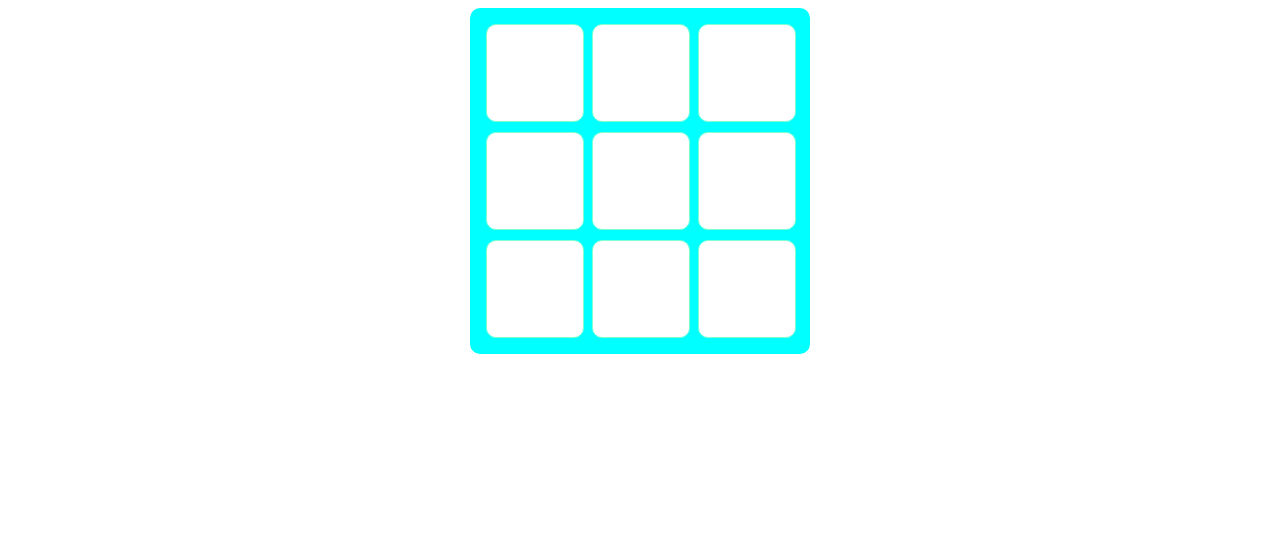
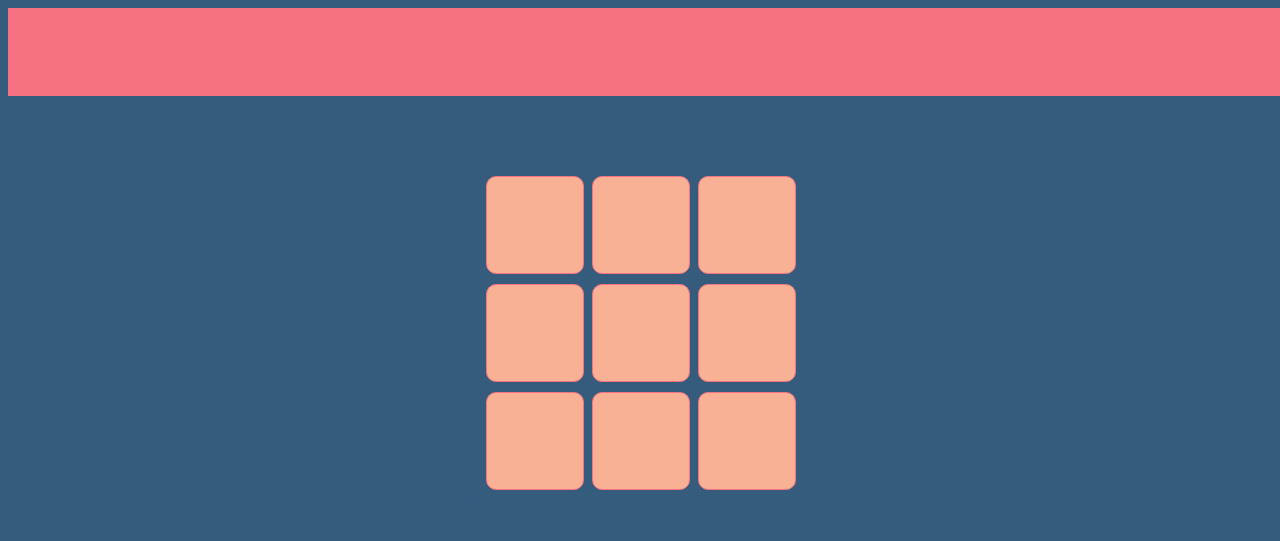
Before and after one commit to loubsang/game, a plain HTML site: page index.html in a window 1280 px wide. Drawn offline with Linux system fonts and the light colour scheme.

Commit message:
Make website more complete and organize documents, delete useless file

```diff
--- /dev/null
+++ b/css/index.css
@@ -0,0 +1,60 @@
+
+/* basic setting */
+:root{
+    --main-color:  rgba(53,92,125,1);
+    --second-color: rgba(248,177,149,1);
+    --third--color: rgba(246,114,128,1);
+}
+
+
+
+html{
+    height: 100vh;
+    background-color: var(--main-color);
+}
+
+h1{
+    color: white;
+}
+
+
+
+
+/* top navigation bar  */
+.nav{
+    height: 5.5rem;
+    width: 100vw;
+    margin-bottom: 4rem;
+    background: var(--third--color);
+}
+
+
+
+/* Main game panel */
+.container{
+    background-color: var(--main-color);
+    border-radius: 10px;
+    column-gap: 10px;
+    display: grid;
+    grid-template-columns: 6rem 6rem 6rem;
+    margin: auto;
+    padding: 1rem;
+    row-gap: 10px;
+    width: fit-content;
+}
+
+.container-box{
+    width: 6rem;
+    height: 6rem;
+    border: 1px solid black;
+    border-color: var(--third--color);
+    border-radius: 10px;
+    background-color: var(--second-color);
+}
+
+
+/*  button */
+.btn{
+    width: 2rem;
+    height: 2rem;
+}
--- a/index.css
+++ /dev/null
@@ -1,35 +0,0 @@
-
-/* define the basic setting */
-:root{
-
-}
-
-
-
-html{
-    background-color:  ;
-}
-
-
-
-
-.container{
-    background-color: aqua;
-    border-radius: 10px;
-    column-gap: 10px;
-    display: grid;
-    grid-template-columns: 6rem 6rem 6rem;
-    margin: auto;
-    padding: 1rem;
-    row-gap: 10px;
-    width: fit-content;
-}
-
-.box{
-    width: 6rem;
-    height: 6rem;
-    border: 1px solid black;
-    border-color: aquamarine;
-    border-radius: 10px;
-    background-color: white;
-}
--- a/index.html
+++ b/index.html
@@ -4,20 +4,25 @@
     <meta charset="UTF-8" />
     <meta http-equiv="X-UA-Compatible" content="IE=edge" />
     <meta name="viewport" content="width=device-width, initial-scale=1.0" />
-    <link rel="stylesheet" href="index.css" />
+    <link rel="stylesheet" href="./css/index.css" />
     <title>Tic-Tac-Logic</title>
   </head>
   <body>
+    <div class="nav"></div>
     <div class="container">
-      <div class="box" id="box1-1"></div>
-      <div class="box" id="box1-2"></div>
-      <div class="box" id="box1-3"></div>
-      <div class="box" id="box2-1"></div>
-      <div class="box" id="box2-2"></div>
-      <div class="box" id="box2-3"></div>
-      <div class="box" id="box3-1"></div>
-      <div class="box" id="box3-2"></div>
-      <div class="box" id="box3-3"></div>
+      <div class="container-box" id="box1-1"></div>
+      <div class="container-box" id="box1-2"></div>
+      <div class="container-box" id="box1-3"></div>
+      <div class="container-box" id="box2-1"></div>
+      <div class="container-box" id="box2-2"></div>
+      <div class="container-box" id="box2-3"></div>
+      <div class="container-box" id="box3-1"></div>
+      <div class="container-box" id="box3-2"></div>
+      <div class="container-box" id="box3-3"></div>
+    </div>
+
+    <div class="btn">
+      <img src="" alt="" srcset="">
     </div>
   </body>
 </html>
```
Also changed, not shown: check.txt (deleted), image/arrow-clockwise.svg (added), js/index.js (added).
